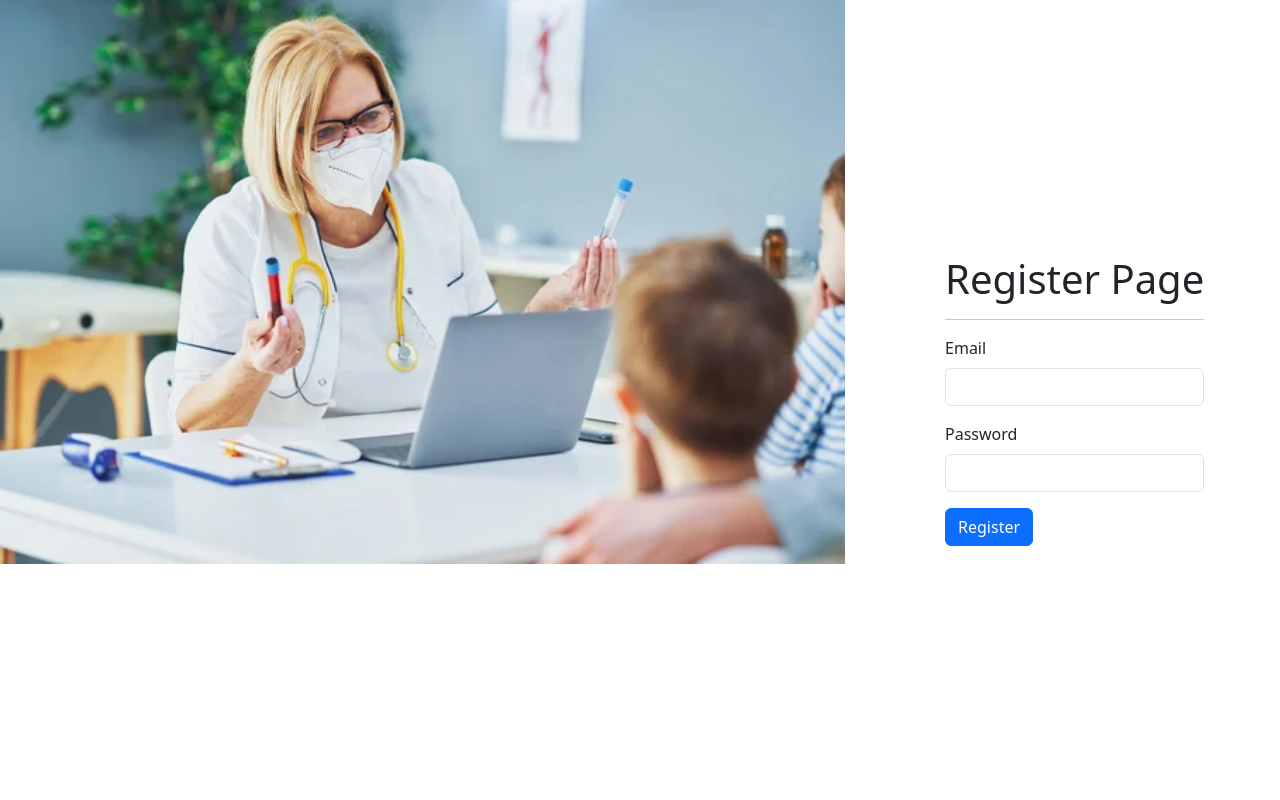
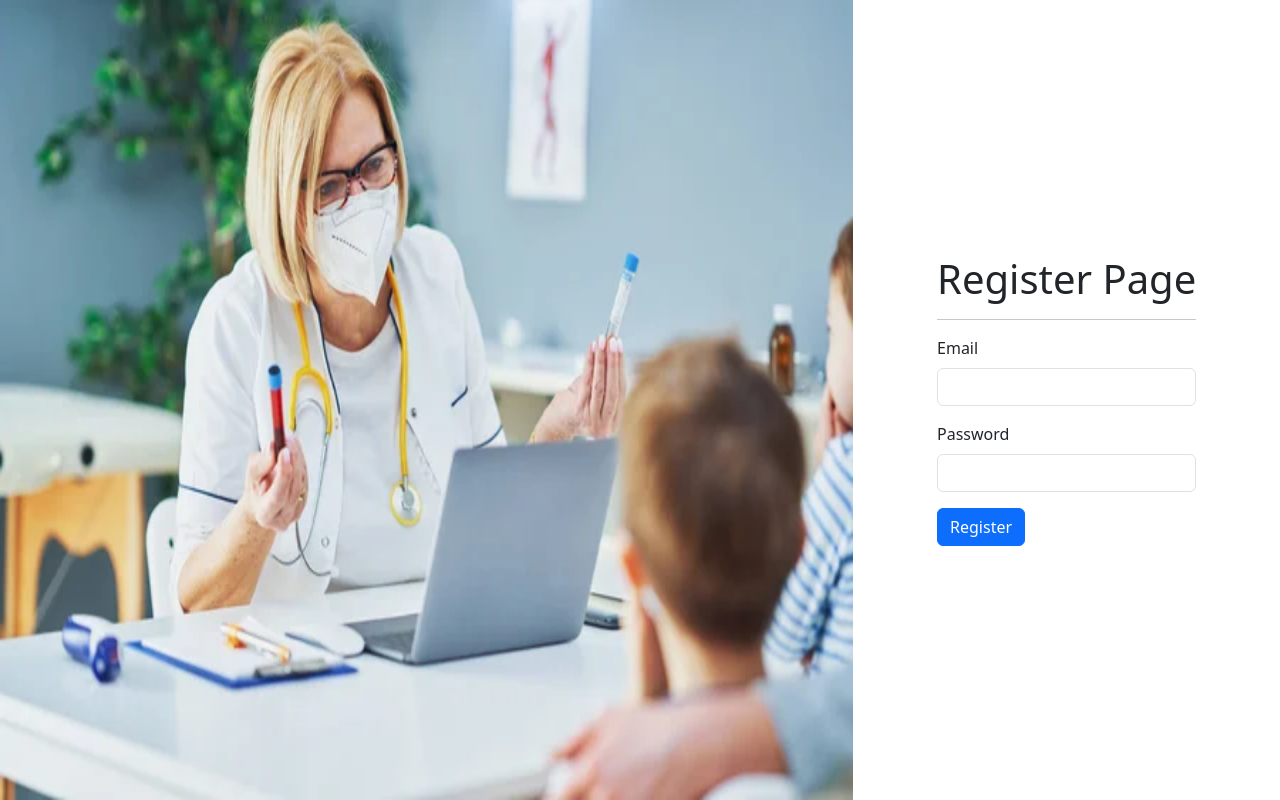
Before and after one commit to Haris-Mohanty/BloodHub, a React (Create React App) app in the folder client/: page /register in a window 1280 px wide. Built offline with nearby package versions, Linux system fonts and the light colour scheme.

Commit message:
client- src- components- Form- form.js- Register form more filed added code processing...

```diff
--- a/client/src/components/shared/Form/Form.js
+++ b/client/src/components/shared/Form/Form.js
@@ -4,6 +4,13 @@ import InputType from "./InputType";
 const Form = ({ submitBtn, formTitle }) => {
   const [email, setEmail] = useState("");
   const [password, setPassword] = useState("");
+  const [role, setRole] = useState("donor");
+  const [name, setName] = useState("");
+  const [organisationName, setOrganisationName] = useState("");
+  const [hospitalName, setHospitalName] = useState("");
+  const [website, setWebsite] = useState("");
+  const [address, setAddress] = useState("");
+  const [phone, setPhone] = useState("");
   return (
     <>
       <form>
--- a/client/src/pages/auth/Login.js
+++ b/client/src/pages/auth/Login.js
@@ -5,7 +5,7 @@ const Login = () => {
   return (
     <>
       <div className="container-fluid">
-        <div className="row">
+        <div className="row g-0">
           <div className="col-md-8 form-banner form-banner">
             <img src="./assets/images/login.jpg" />
           </div>
--- a/client/src/pages/auth/Register.js
+++ b/client/src/pages/auth/Register.js
@@ -5,9 +5,9 @@ const Register = () => {
   return (
     <>
       <div className="container-fuild">
-        <div className="row">
-          <div className="col-md-8">
-            <img src="./assets/images/register.jpg" className="w-100" />
+        <div className="row g-0">
+          <div className="col-md-8 form-banner">
+            <img src="./assets/images/register.jpg" />
           </div>
           <div className="col-md-4 form-container">
             <Form formTitle={"Register Page"} submitBtn={"Register"} />
```
